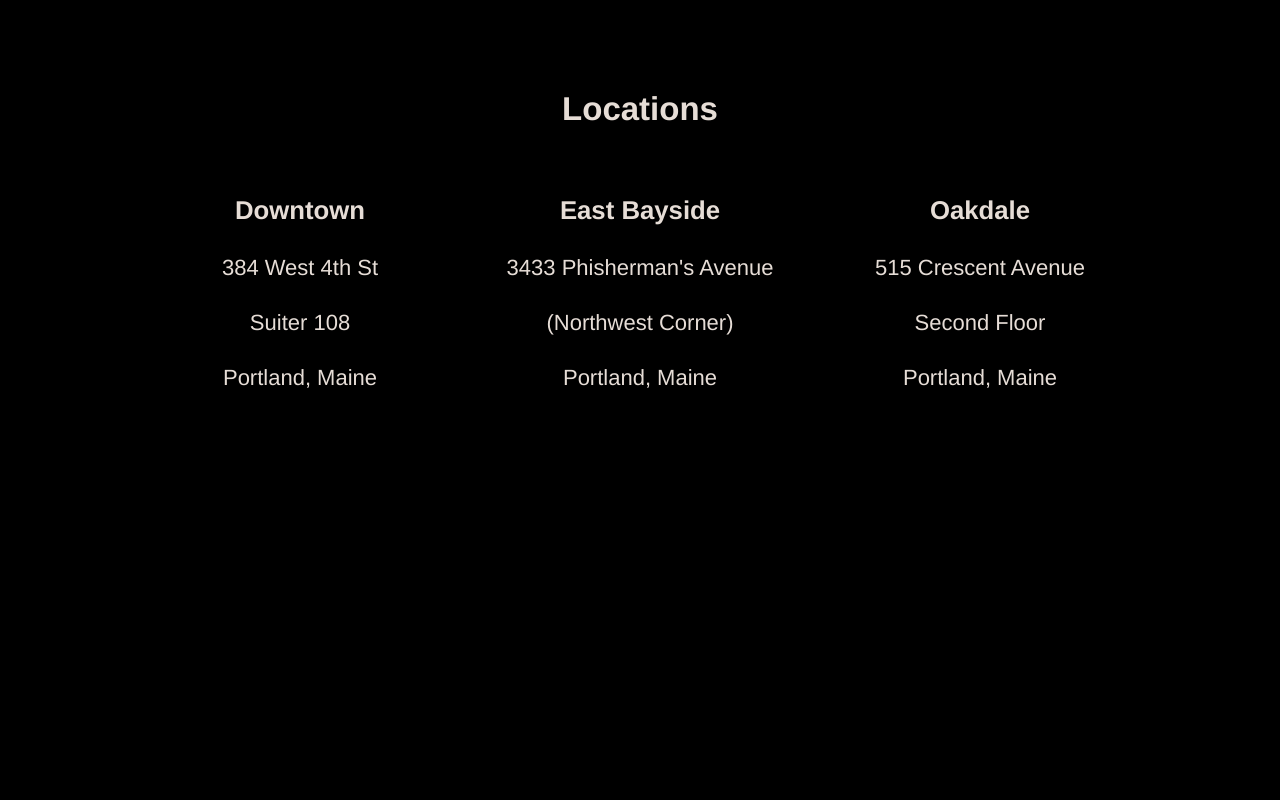
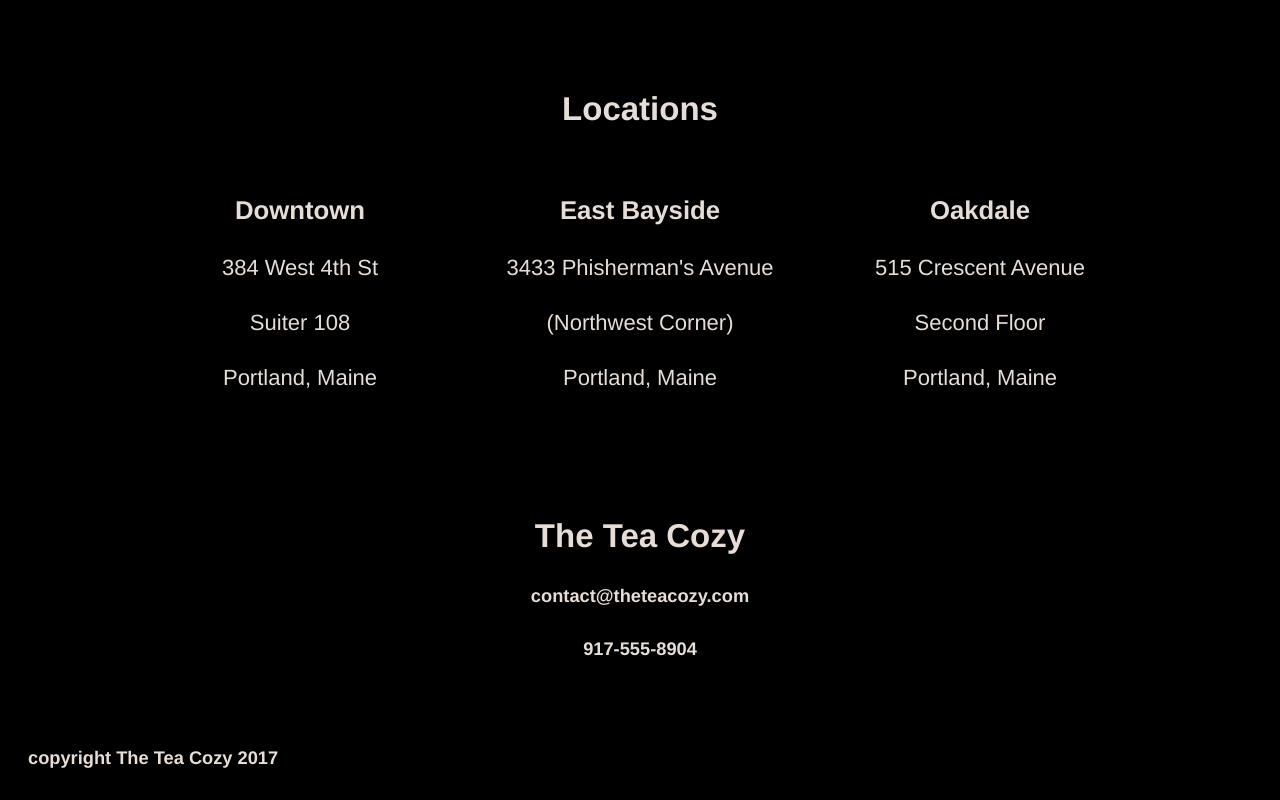
Before and after one commit to sebastienHuet/teacozy, a plain HTML site: page index.html in a window 1280 px wide. Shown: the part 1469-2269 px from the top of the page. Before the commit the page ends 1966 px from the top, so only its background shows below. Drawn offline with Linux system fonts and the light colour scheme.

Commit message:
add contact section and footer + styling

```diff
--- a/index.html
+++ b/index.html
@@ -74,7 +74,15 @@
       </div>
       </div>
     </section>
-    <section></section>
-    <footer></footer>
+    <section class="contact-info">
+      <h2>The Tea Cozy</h2>
+      <h5>contact@theteacozy.com</h5>
+      <h5>917-555-8904</h5>
+
+
+    </section>
+    <footer>
+      <h5>copyright The Tea Cozy 2017</h5>
+    </footer>
   </body>
 </html>
--- a/style.css
+++ b/style.css
@@ -103,3 +103,13 @@ body{
 .location-details p{
     line-height: 1.5;
 }
+
+.contact-info{
+    height: 200px;
+   text-align:center;
+}
+
+footer{
+    margin-left: 20px;
+    text-align: left;
+}
```
